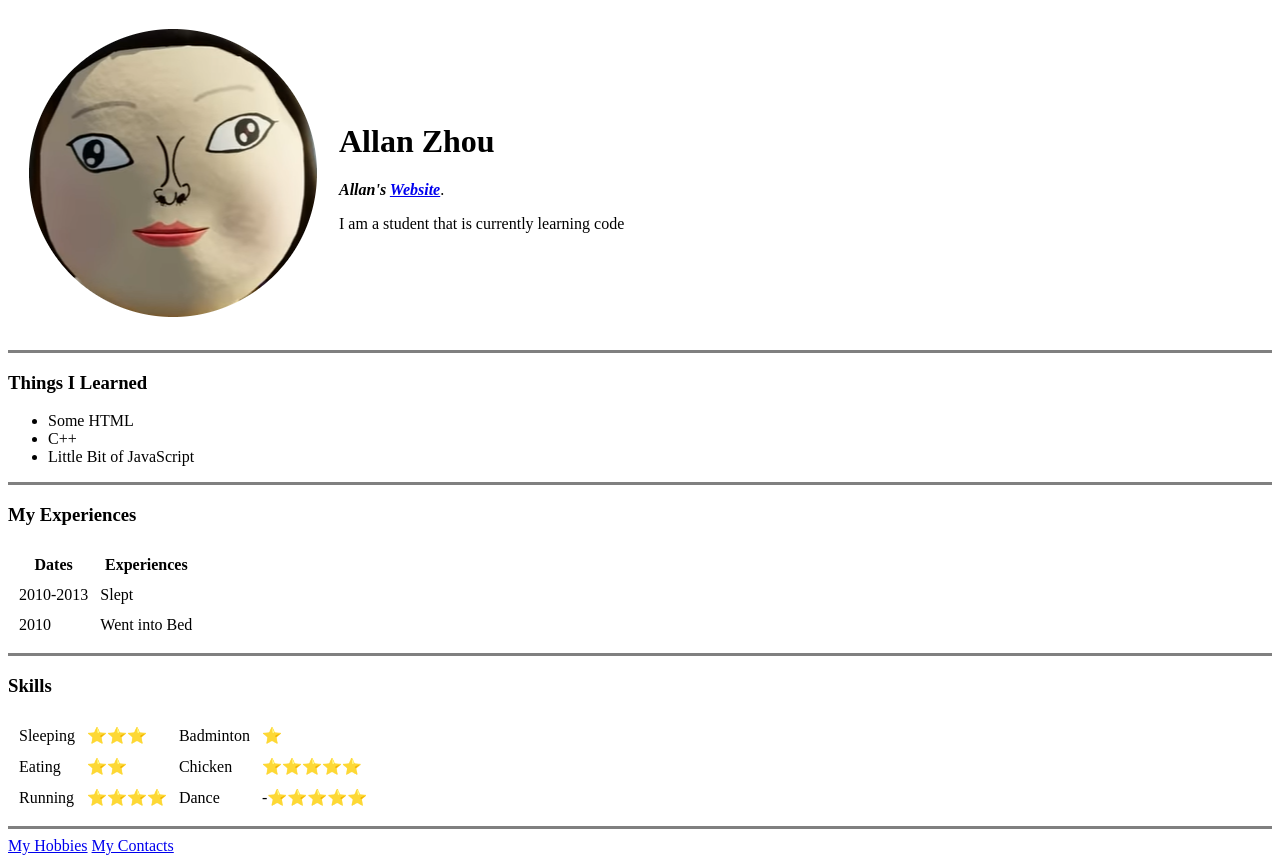
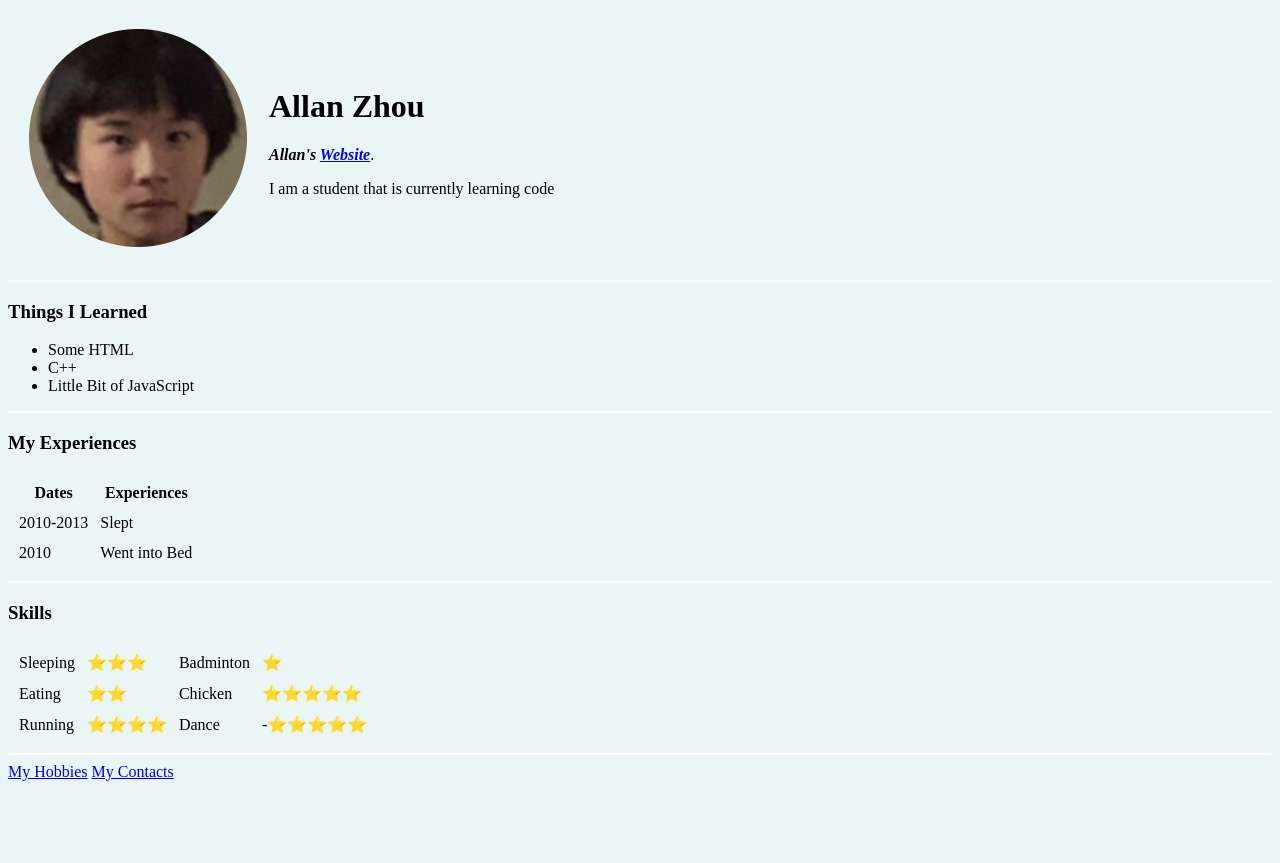
Before and after one commit to AllanZhuen/Grade-8-First-Website, a plain HTML site: page index.html in a window 1280 px wide. After the commit the page ends 800 px from the top, so only its background shows below. Drawn offline with Linux system fonts and the light colour scheme.

Commit message:
added background color and a little more

```diff
--- a/index.html
+++ b/index.html
@@ -3,6 +3,21 @@
 <head>
     <meta charset="UTF-8">
     <title>Test Site</title>
+
+    <style>
+        body {
+
+            background-color:#EAF6F6;
+        }
+
+        hr {
+            background-color: white;
+            border-style: none;
+            height: 2px;
+        }
+
+    </style>
+
 </head>
 
 <body>
@@ -10,7 +25,7 @@
     <table cellspacing ="20">
 
         <tr>
-            <td><img src="images/Cabruvheathicypture.PNG" alt="Thicc old man"></td>
+            <td><img src="images/allan.PNG" alt="Thicc old man"></td>
             <td>
                 <h1>Allan Zhou</h1>
                 <p><strong><em>Allan's <a href="file:///C:/Users/Albert/Desktop/Test%20Project/index.html">Website</a></strong></em>.</p>
@@ -21,7 +36,7 @@
     </table>
 
 
-    <hr size="3" noshade>
+    <hr>
     <h3>Things I Learned</h3>
     <ul>
         <li>Some HTML</li>
@@ -29,7 +44,7 @@
         <li>Little Bit of JavaScript</li>
     </ul>
 
-    <hr size="3" noshade>
+    <hr>
 
     <h3>My Experiences</h3>
 
@@ -54,7 +69,7 @@
         </tbody>
     </table>
 
-    <hr size="3" noshade>
+    <hr>
 
     <h3>Skills</h3>
 
@@ -83,7 +98,7 @@
 
 
 
-    <hr size="3" noshade>
+    <hr>
     <a href="hobbies.html">My Hobbies</a>
     <a href="contact.html">My Contacts</a>
 </body>
```
Also changed, not shown: contact.html (+15 -4 lines), hobbies.html (+14 -4 lines), images/Cabruvheathicypture.PNG (deleted), images/allan.PNG (added).
